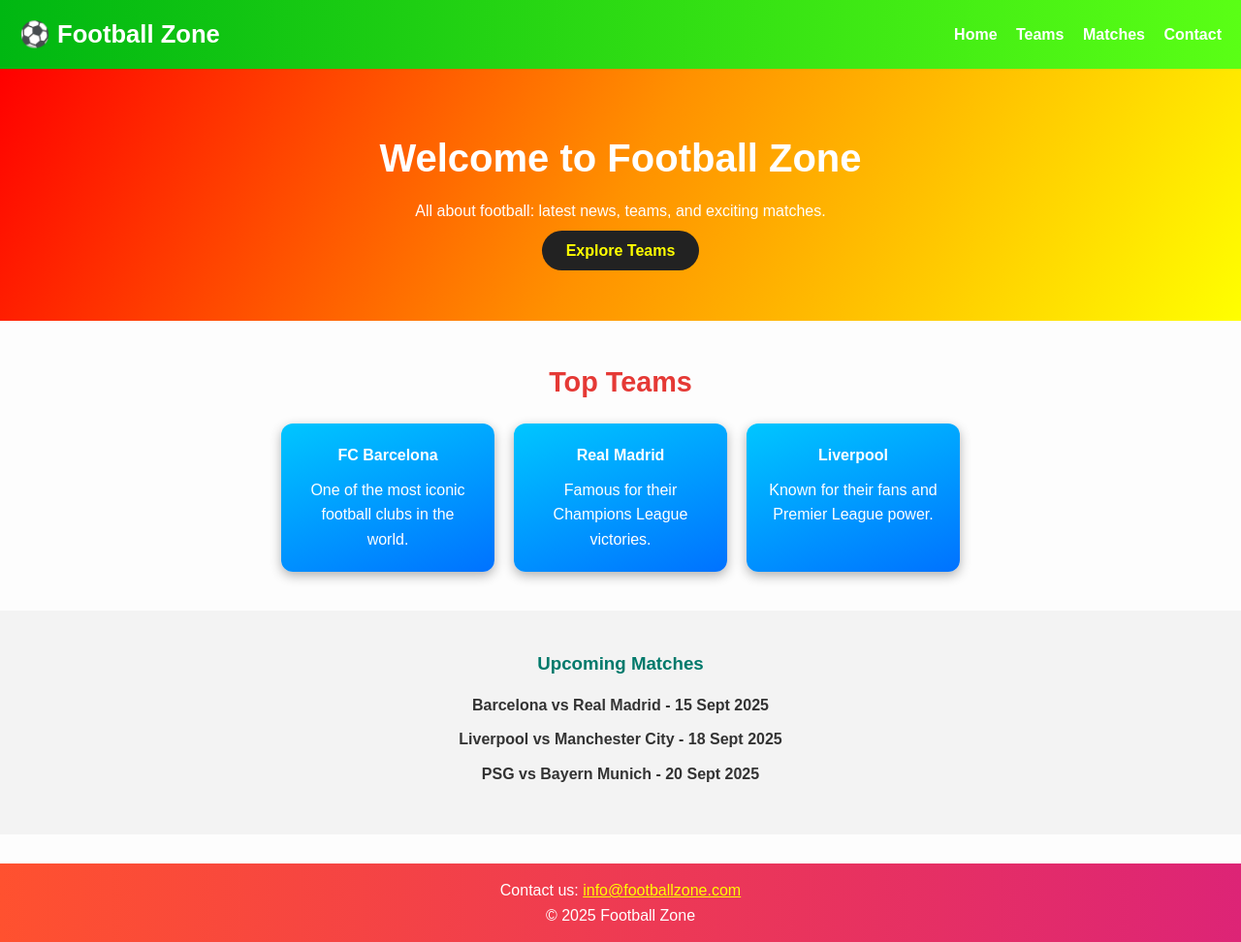
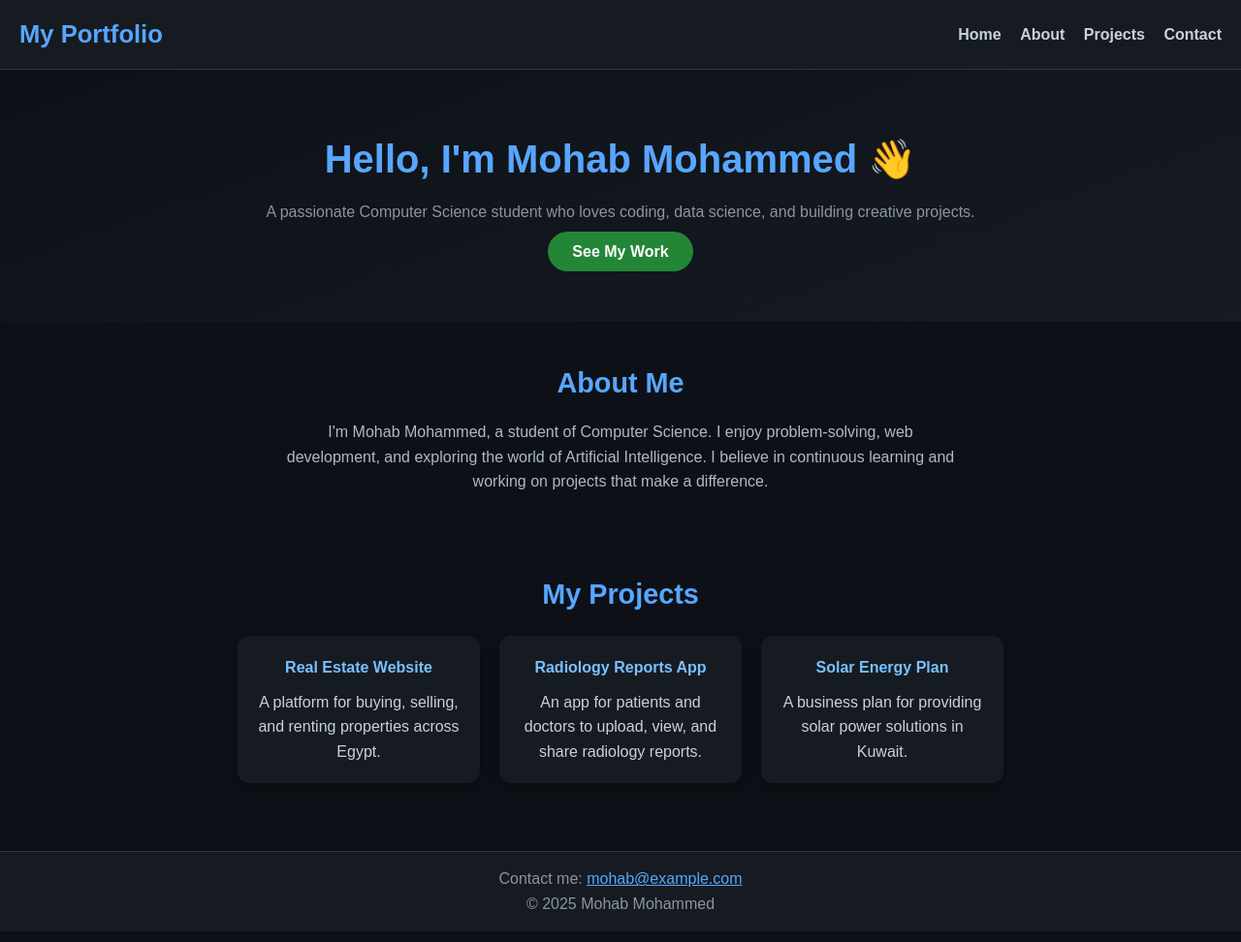
Before and after one commit to spec-hoba/webpage, a plain HTML site: page index.html in a window 1280 px wide. Shown: the whole page at 97% size. Drawn offline with Linux system fonts and the light colour scheme.

Commit message:
the cv design

```diff
--- a/index.html
+++ b/index.html
@@ -4,7 +4,7 @@
 <head>
     <meta charset="UTF-8">
     <meta name="viewport" content="width=device-width, initial-scale=1.0">
-    <title>Football Zone</title>
+    <title>About Me</title>
     <!-- ربط ملف الـ CSS -->
     <link rel="stylesheet" href="style.css">
 </head>
@@ -12,55 +12,55 @@
 <body>
     <!-- هيدر -->
     <header class="site-header">
-        <h1 class="logo">⚽ Football Zone</h1>
+        <h1 class="logo">My Portfolio</h1>
         <nav class="nav">
             <a href="#home">Home</a>
-            <a href="#teams">Teams</a>
-            <a href="#matches">Matches</a>
+            <a href="#about">About</a>
+            <a href="#projects">Projects</a>
             <a href="#contact">Contact</a>
         </nav>
     </header>
 
     <!-- قسم الترحيب -->
     <section id="home" class="hero">
-        <h2>Welcome to Football Zone</h2>
-        <p>All about football: latest news, teams, and exciting matches.</p>
-        <a href="#teams" class="btn">Explore Teams</a>
+        <h2>Hello, I'm Mohab Mohammed 👋</h2>
+        <p>A passionate Computer Science student who loves coding, data science, and building creative projects.</p>
+        <a href="#projects" class="btn">See My Work</a>
     </section>
 
-    <!-- قسم الفرق -->
-    <section id="teams" class="features">
-        <h3>Top Teams</h3>
+    <!-- قسم التعريف -->
+    <section id="about" class="about">
+        <h3>About Me</h3>
+        <p>
+            I'm Mohab Mohammed, a student of Computer Science. I enjoy problem-solving, web development,
+            and exploring the world of Artificial Intelligence.
+            I believe in continuous learning and working on projects that make a difference.
+        </p>
+    </section>
+
+    <!-- قسم المشاريع -->
+    <section id="projects" class="features">
+        <h3>My Projects</h3>
         <div class="cards">
             <div class="card">
-                <h4>FC Barcelona</h4>
-                <p>One of the most iconic football clubs in the world.</p>
+                <h4>Real Estate Website</h4>
+                <p>A platform for buying, selling, and renting properties across Egypt.</p>
             </div>
             <div class="card">
-                <h4>Real Madrid</h4>
-                <p>Famous for their Champions League victories.</p>
+                <h4>Radiology Reports App</h4>
+                <p>An app for patients and doctors to upload, view, and share radiology reports.</p>
             </div>
             <div class="card">
-                <h4>Liverpool</h4>
-                <p>Known for their fans and Premier League power.</p>
+                <h4>Solar Energy Plan</h4>
+                <p>A business plan for providing solar power solutions in Kuwait.</p>
             </div>
         </div>
     </section>
 
-    <!-- قسم المباريات -->
-    <section id="matches" class="matches">
-        <h3>Upcoming Matches</h3>
-        <ul>
-            <li>Barcelona vs Real Madrid - 15 Sept 2025</li>
-            <li>Liverpool vs Manchester City - 18 Sept 2025</li>
-            <li>PSG vs Bayern Munich - 20 Sept 2025</li>
-        </ul>
-    </section>
-
     <!-- فوتر -->
     <footer id="contact" class="site-footer">
-        <p>Contact us: <a href="mailto:info@footballzone.com">info@footballzone.com</a></p>
-        <p>© 2025 Football Zone</p>
+        <p>Contact me: <a href="mailto:mohab@example.com">mohab@example.com</a></p>
+        <p>© 2025 Mohab Mohammed</p>
     </footer>
 </body>
 
--- a/style.css
+++ b/style.css
@@ -9,56 +9,59 @@
 body {
     font-family: Arial, sans-serif;
     line-height: 1.6;
-    background: #fdfdfd;
-    color: #222;
+    background: #0d1117;
+    color: #c9d1d9;
 }
 
 /* Header */
 .site-header {
-    background: linear-gradient(90deg, #00b712, #5aff15);
+    background: #161b22;
     color: #fff;
     padding: 15px 20px;
     display: flex;
     justify-content: space-between;
     align-items: center;
+    border-bottom: 1px solid #30363d;
 }
 
 .site-header .logo {
     font-size: 1.6rem;
     font-weight: bold;
+    color: #58a6ff;
 }
 
 .nav a {
-    color: white;
+    color: #c9d1d9;
     text-decoration: none;
     margin-left: 15px;
     font-weight: bold;
 }
 
 .nav a:hover {
-    color: #ffeb3b;
+    color: #58a6ff;
 }
 
 /* Hero */
 .hero {
     text-align: center;
     padding: 60px 20px;
-    background: linear-gradient(120deg, #ff0000, #ff9100, #ffff00);
-    color: #fff;
+    background: linear-gradient(160deg, #0d1117, #161b22);
 }
 
 .hero h2 {
     font-size: 2.5rem;
     margin-bottom: 10px;
+    color: #58a6ff;
 }
 
 .hero p {
     margin-bottom: 15px;
+    color: #8b949e;
 }
 
 .btn {
-    background: #222;
-    color: yellow;
+    background: #238636;
+    color: white;
     padding: 12px 25px;
     border-radius: 30px;
     text-decoration: none;
@@ -67,18 +70,35 @@ body {
 }
 
 .btn:hover {
-    background: yellow;
-    color: #222;
+    background: #2ea043;
 }
 
-/* Features (Teams) */
+/* About */
+.about {
+    padding: 40px 20px;
+    text-align: center;
+}
+
+.about h3 {
+    color: #58a6ff;
+    margin-bottom: 15px;
+    font-size: 1.8rem;
+}
+
+.about p {
+    max-width: 700px;
+    margin: auto;
+    color: #adbac7;
+}
+
+/* Projects */
 .features {
     padding: 40px 20px;
     text-align: center;
 }
 
 .features h3 {
-    color: #e53935;
+    color: #58a6ff;
     margin-bottom: 20px;
     font-size: 1.8rem;
 }
@@ -88,53 +108,34 @@ body {
     justify-content: center;
     gap: 20px;
     margin-top: 20px;
+    flex-wrap: wrap;
 }
 
 .card {
-    background: linear-gradient(160deg, #00c6ff, #0072ff);
-    color: #fff;
+    background: #161b22;
     padding: 20px;
     border-radius: 12px;
-    box-shadow: 0 4px 12px rgba(0, 0, 0, 0.3);
+    box-shadow: 0 4px 12px rgba(0, 0, 0, 0.4);
     flex: 1;
-    max-width: 220px;
+    max-width: 250px;
+    color: #c9d1d9;
 }
 
 .card h4 {
     margin-bottom: 10px;
-}
-
-/* Matches */
-.matches {
-    padding: 40px 20px;
-    background: #f3f3f3;
-    text-align: center;
-}
-
-.matches h3 {
-    margin-bottom: 15px;
-    color: #00796b;
-}
-
-.matches ul {
-    list-style: none;
-    font-weight: bold;
-}
-
-.matches li {
-    margin: 10px 0;
-    color: #333;
+    color: #79c0ff;
 }
 
 /* Footer */
 .site-footer {
-    background: linear-gradient(90deg, #ff512f, #dd2476);
-    color: #fff;
+    background: #161b22;
+    color: #8b949e;
     text-align: center;
     padding: 15px;
     margin-top: 30px;
+    border-top: 1px solid #30363d;
 }
 
 .site-footer a {
-    color: #ffff00;
+    color: #58a6ff;
 }
```
